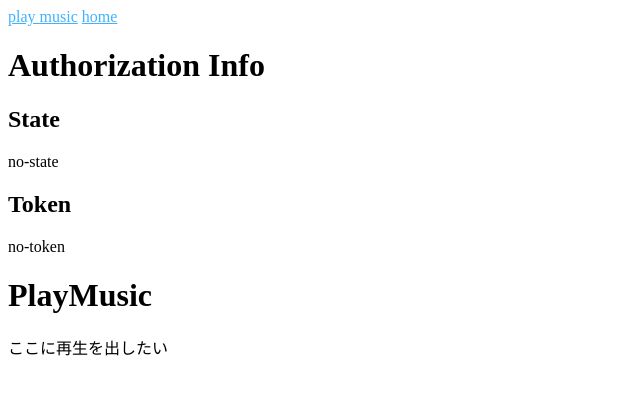
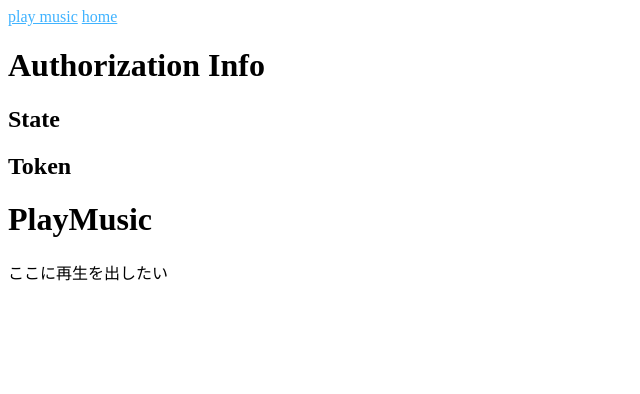
Before and after one commit to sakiso/daily_road, a SvelteKit app: page /play_music in a window 1280 px wide. Shown: the top 394 px of the page, without its empty margins (0-640 px from the left). Built offline with nearby package versions, Linux system fonts and the light colour scheme.

Commit message:
tokenをstoreで管理

```diff
--- a/src/routes/authorize/+page.server.ts
+++ b/src/routes/authorize/+page.ts
@@ -1,6 +1,7 @@
 import { state, accessToken } from "$lib/stores/spotify_authorization_store";
 
 // todo: ここでクエリパラメータからtokenとstateを受け取る
+// todo: ここでstoreにセットしてるのはだめっぽい loadで返してSvelteでStoreに書き込もう
 export function load({url}: {url: URL}) {
   console.log('load!')
   state.set(url.searchParams.get('state') || "");
--- a/src/routes/play_music/+page.svelte
+++ b/src/routes/play_music/+page.svelte
@@ -2,6 +2,7 @@
 	import { accessToken, state } from '$lib/stores/spotify_authorization_store';
 	// todo: リロードすると一瞬トークンなどが表示されるけどそのあと消える なんで？
 
+	console.log('$state at play music:');
 	console.log($state);
 </script>
 
@@ -12,9 +13,9 @@
 <main>
 	<h1>Authorization Info</h1>
 	<h2>State</h2>
-	{$state || 'no-state'}
+	{$state}
 	<h2>Token</h2>
-	{$accessToken || 'no-token'}
+	{$accessToken}
 	<h1>PlayMusic</h1>
 	ここに再生を出したい
 </main>
```
